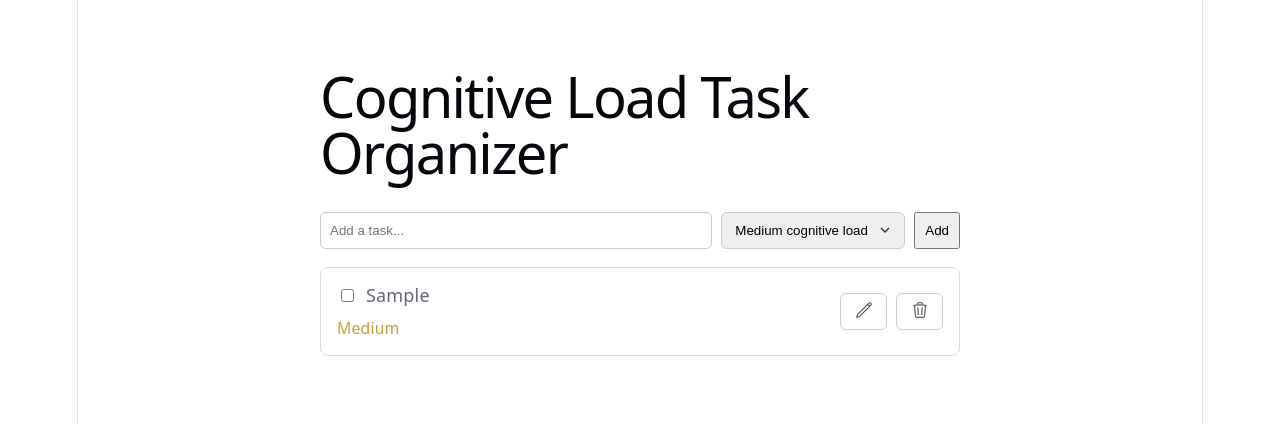
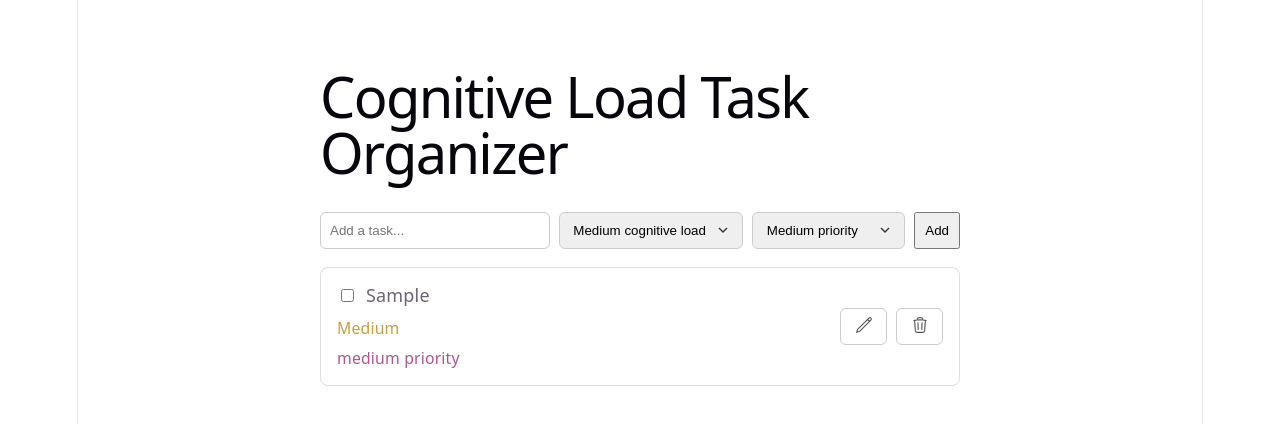
Before and after one commit to martinson-r/Cognitive-Load-Task-Organizer, a React (Vite) app: page / in a window 1280 px wide. Both pictures are taken after typing "Sample" into the empty fields and a click on the button "Add". Shown: the top 424 px of the page. Built offline with nearby package versions, Linux system fonts and the light colour scheme.

Commit message:
feat: add task priority field

```diff
--- a/src/App.css
+++ b/src/App.css
@@ -159,3 +159,27 @@
 .edit-button:hover .icon {
   color: rgb(51, 204, 94);
 }
+
+.task-meta {
+  display: flex;
+  gap: 0.75rem;
+  flex-wrap: wrap;
+}
+
+.task-priority {
+  font-size: 0.875rem;
+  font-weight: 500;
+  opacity: 0.8;
+}
+
+.task-priority--low {
+  color: #3b82f6; /* blue */
+}
+
+.task-priority--medium {
+  color: #962b7f; /* purple */
+}
+
+.task-priority--high {
+  color: #dc2626; /* red */
+}
--- a/src/App.jsx
+++ b/src/App.jsx
@@ -10,6 +10,8 @@ function App() {
   const [editingTaskId, setEditingTaskId] = useState(null);
   const [editTitle, setEditTitle] = useState("");
   const [editLoad, setEditLoad] = useState("medium");
+  const [priority, setPriority] = useState("medium");
+  const [editPriority, setEditPriority] = useState("medium");
 
   useEffect(() => {
     async function loadTasks() {
@@ -33,6 +35,7 @@ function App() {
       id: crypto.randomUUID(),
       title: input.trim(),
       load,
+      priority,
       done: false,
       createdAt: Date.now(),
     };
@@ -42,6 +45,7 @@ function App() {
       setTasks((prev) => [newTask, ...prev]);
       setInput("");
       setLoad("medium");
+      setPriority("medium");
     } catch (error) {
       console.error("Failed to save task:", error);
     }
@@ -60,12 +64,14 @@ function handleStartEdit(task) {
   setEditingTaskId(task.id);
   setEditTitle(task.title);
   setEditLoad(task.load);
+  setEditPriority(task.priority ?? "medium"); // Being extra safe in case old tasks don't have a priority set
 }
 
 function handleCancelEdit() {
   setEditingTaskId(null);
   setEditTitle("");
   setEditLoad("medium");
+  setEditPriority("medium");
 }
 
 async function handleSaveEdit(id) {
@@ -81,6 +87,7 @@ async function handleSaveEdit(id) {
     ...taskToUpdate,
     title: trimmedTitle,
     load: editLoad,
+    priority: editPriority,
   };
 
   try {
@@ -136,6 +143,12 @@ async function handleToggleTask(id) {
           <option value="high">High cognitive load</option>
         </select>
 
+        <select value={priority} onChange={(e) => setPriority(e.target.value)}>
+          <option value="low">Low priority</option>
+          <option value="medium">Medium priority</option>
+          <option value="high">High priority</option>
+        </select>
+
         <button type="submit">Add</button>
       </form>
 
@@ -165,6 +178,16 @@ async function handleToggleTask(id) {
                     <option value="medium">Medium cognitive load</option>
                     <option value="high">High cognitive load</option>
                   </select>
+
+                  <select
+                    className="edit-select"
+                    value={editPriority}
+                    onChange={(e) => setEditPriority(e.target.value)}
+                  >
+                    <option value="low">Low priority</option>
+                    <option value="medium">Medium priority</option>
+                    <option value="high">High priority</option>
+                  </select>
                 </div>
 
                 <div className="task-actions">
@@ -192,6 +215,10 @@ async function handleToggleTask(id) {
                   </label>
 
                   <span className="task-load">{task.load}</span>
+
+                  <span className={`task-priority task-priority--${task.priority ?? "medium"}`}>
+                    {task.priority ?? "medium"} priority
+                  </span>
                 </div>
 
                 <div className="task-actions">
```
Also changed, not shown: 1 other file (tests, documents, lock files or other folders).
